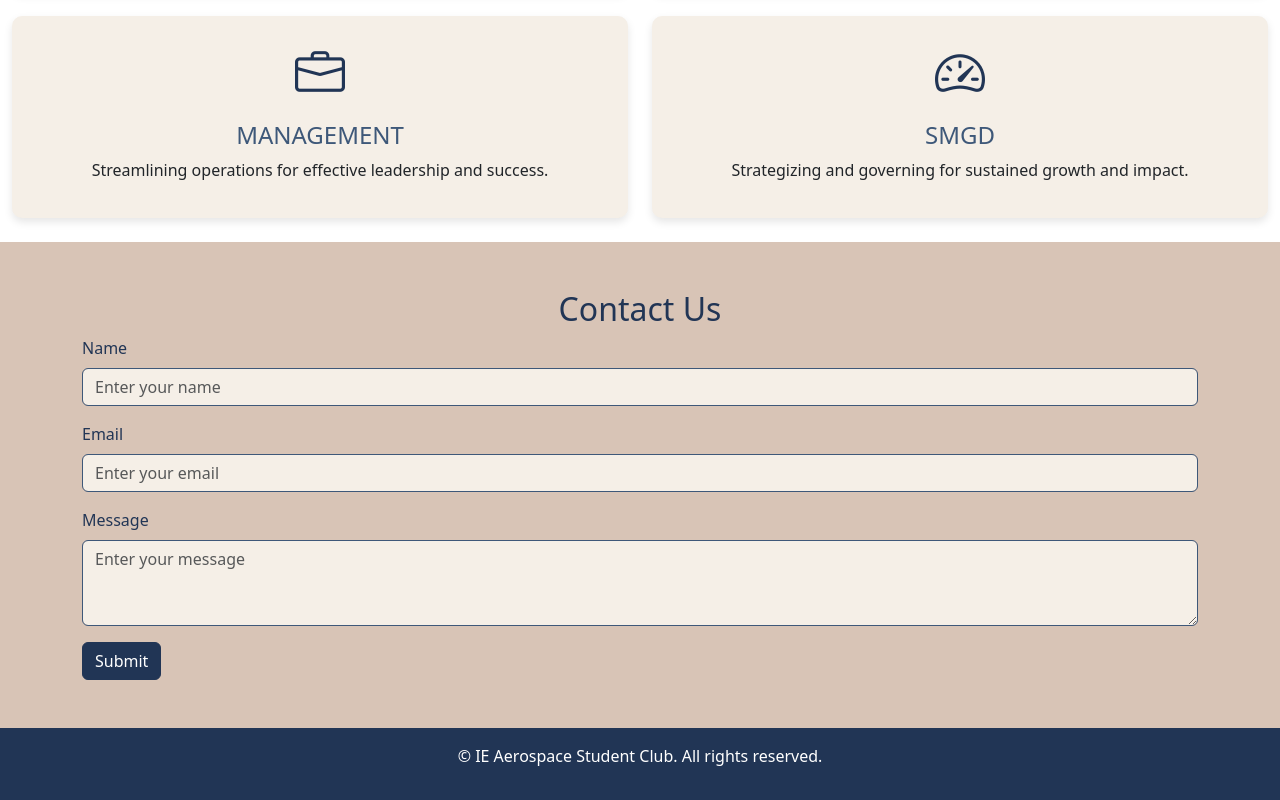
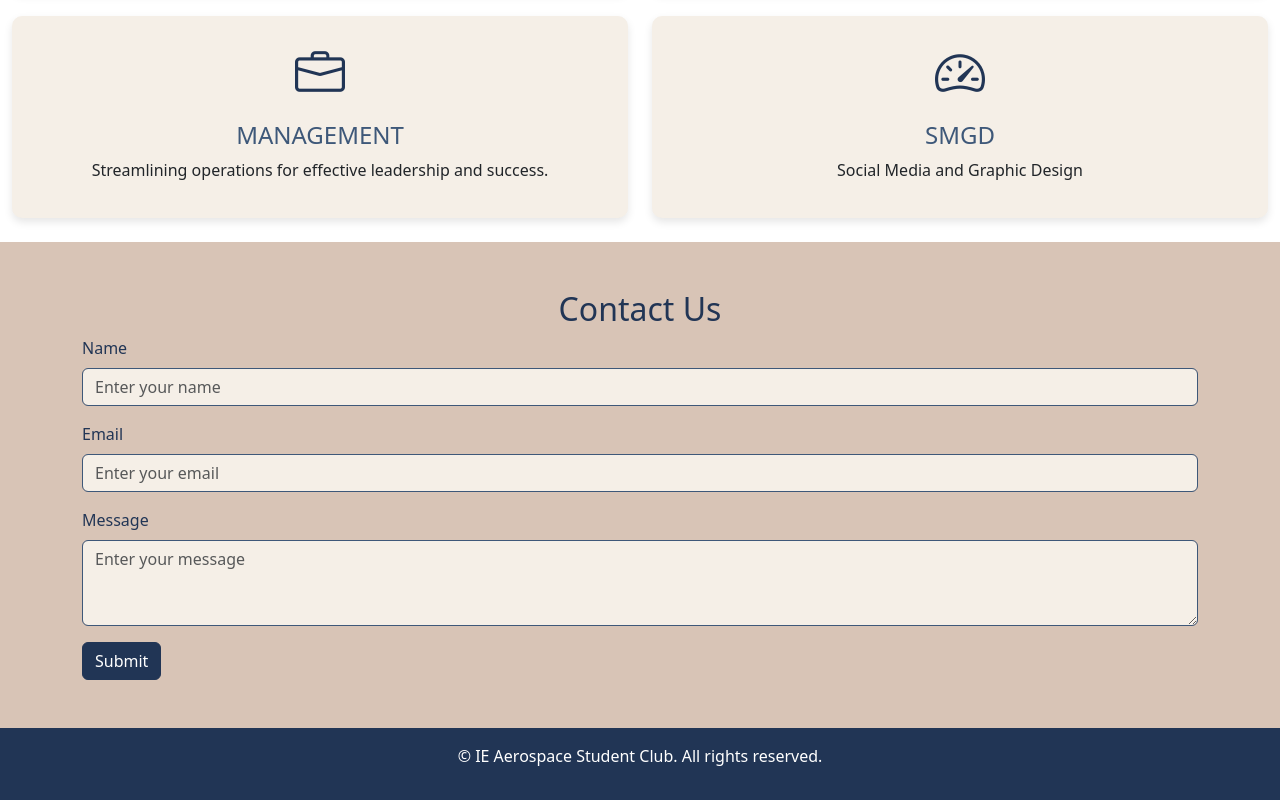
Before and after one commit to rohanshenoy30/ieaerospace, a plain HTML site: page index.html in a window 1280 px wide. Shown: the part 2612-3412 px from the top of the page. Drawn offline with nearby package versions, Linux system fonts and the light colour scheme.

Commit message:
Update index.html

```diff
--- a/index.html
+++ b/index.html
@@ -176,7 +176,7 @@
         <div class="domain-block">
           <span class="bi bi-speedometer2" style="font-size: 50px;"></span>
           <h4>SMGD</h4>
-          <p>Strategizing and governing for sustained growth and impact.</p>
+          <p>Social Media and Graphic Design</p>
         </div>
       </div>
     </div>
```
